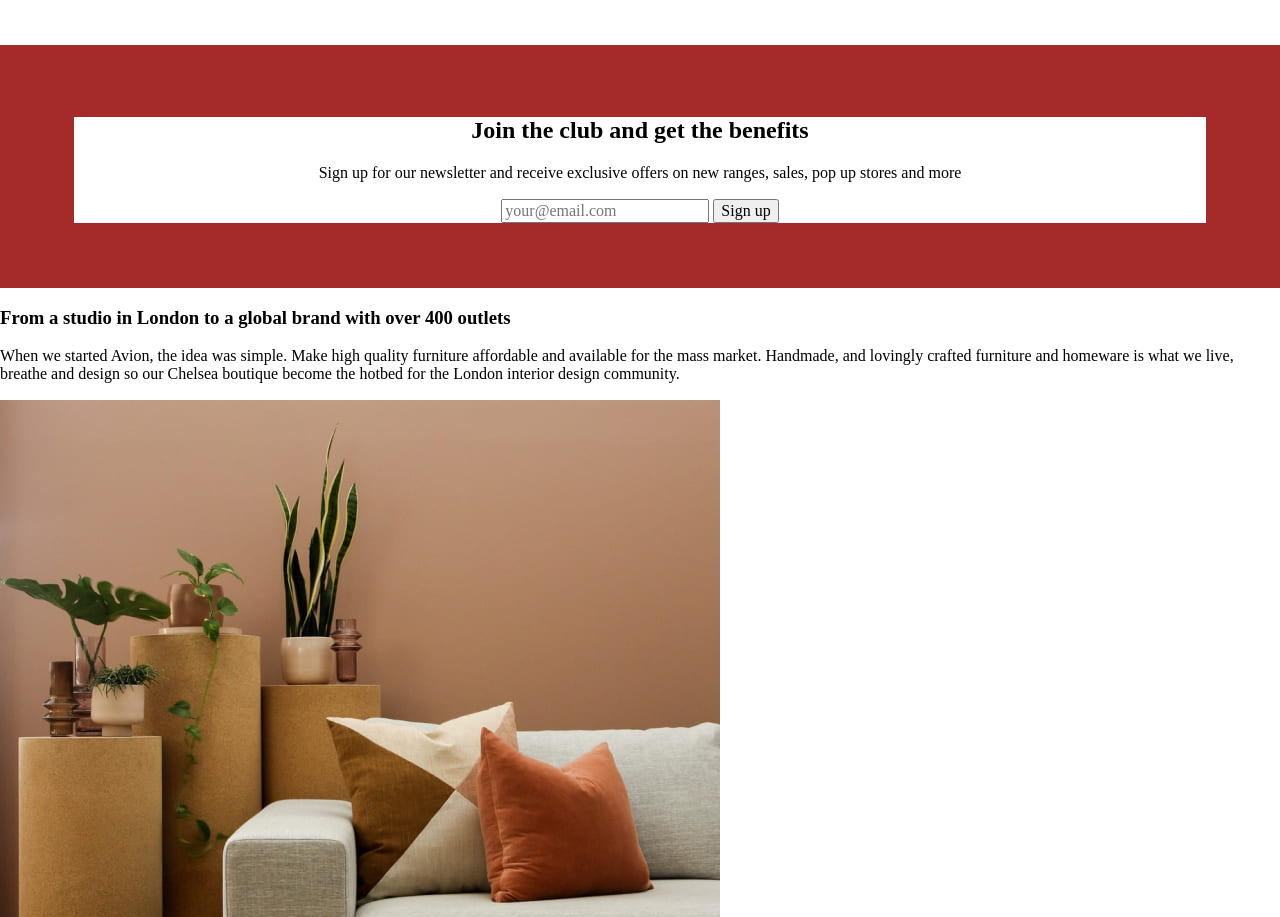
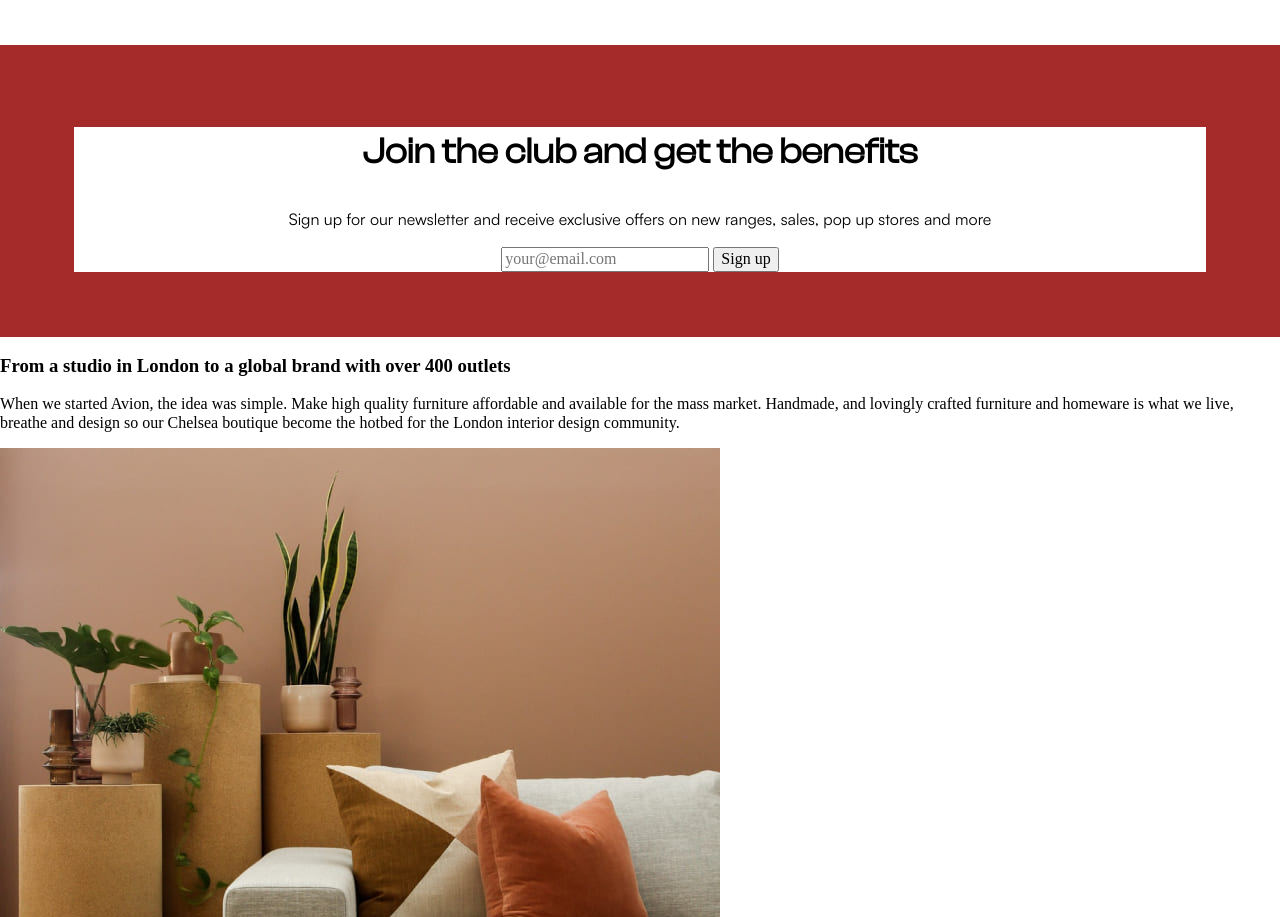
Before and after one commit to asyayus/frontend-homework, a plain HTML site: page hw6.3/index.html in a window 1280 px wide. Shown: the part 2722-3639 px from the top of the page. Drawn offline with Linux system fonts and the light colour scheme.

Commit message:
Change of fonts

```diff
--- a/hw6.3/assets/styles/style.css
+++ b/hw6.3/assets/styles/style.css
@@ -253,3 +253,15 @@
     background-color: rgba(255, 255, 255, 1);
     text-align: center;
 }
+
+.sign-up h2 {
+    font-family: "ClashDisplay";
+    font-size: 36px;
+    line-height: 50.4px;
+}
+
+.sign-up p {
+    font-family: "Satoshi";
+    font-size: 16px;
+    line-height: 24px;
+}
```
